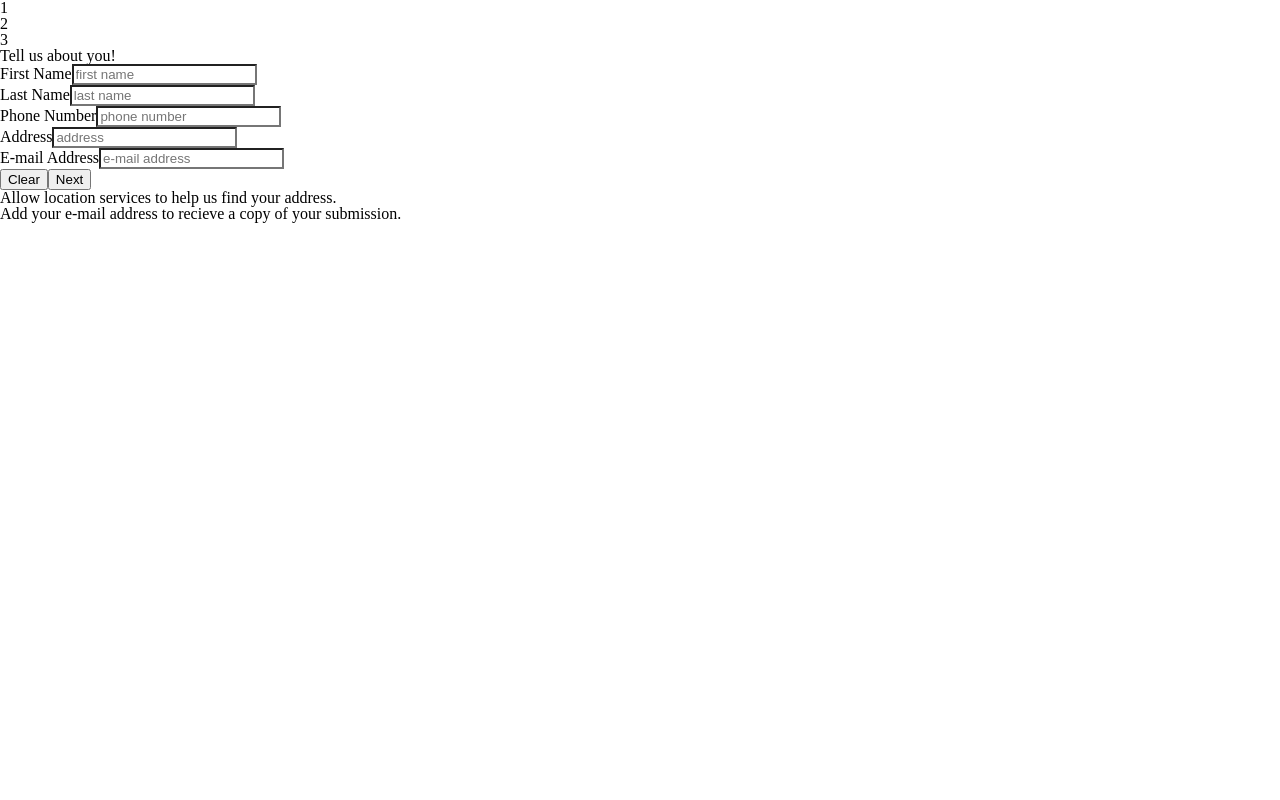
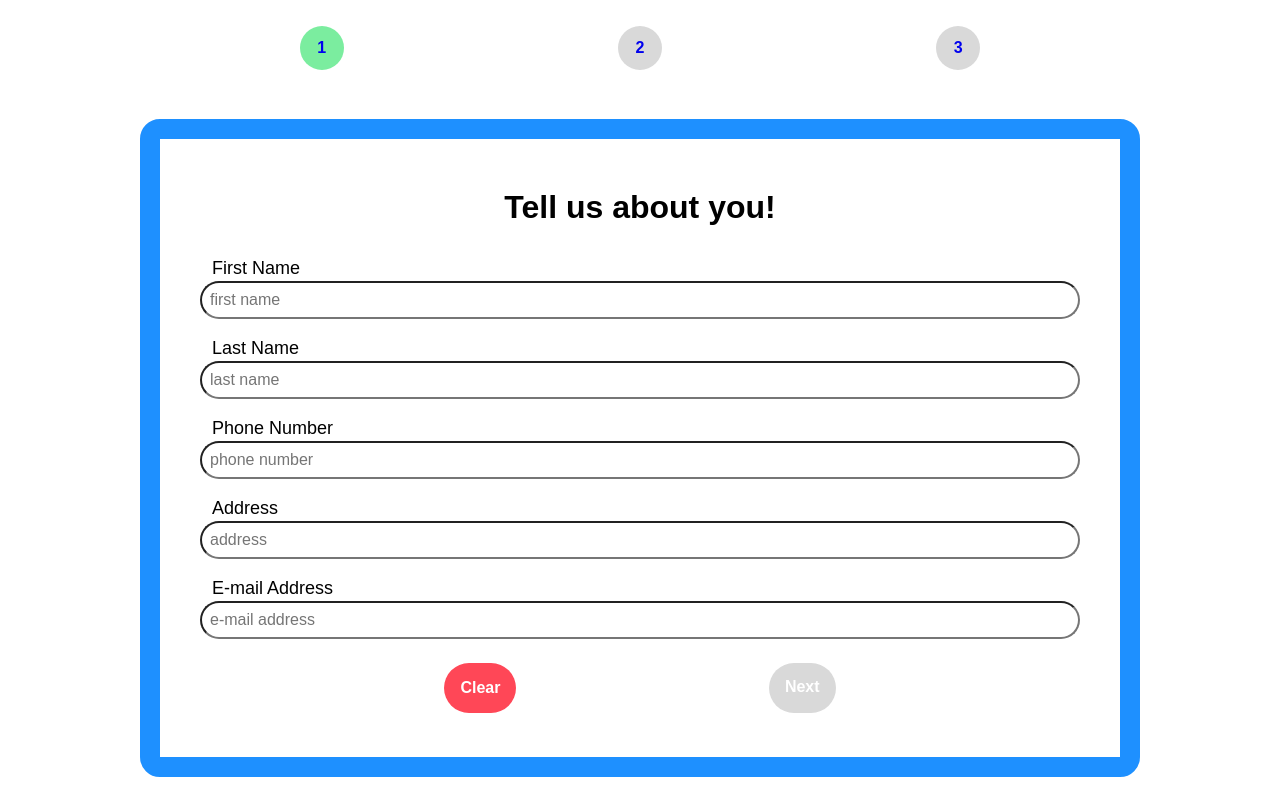
Before and after one commit to DakotahGodfrey/godfrey-nascent-take-home, a React (Create React App) app: page / in a window 1280 px wide. Built offline with nearby package versions, Linux system fonts and the light colour scheme.

Commit message:
styling and layout fixes

```diff
--- a/src/app/App.tsx
+++ b/src/app/App.tsx
@@ -3,12 +3,10 @@ import { BrowserRouter, Routes, Route } from "react-router-dom";
 import UserPage from "pages/UserPage";
 import Pokedex from "pages/Pokedex";
 import Confirm from "pages/Confirm";
-import ProgressIndicator from "components/ProgessIndicator";
 
 function App() {
   return (
     <div className='app'>
-      <ProgressIndicator path='' />
       <BrowserRouter>
         <Routes>
           <Route path={"/"} element={<UserPage />}></Route>
--- a/src/components/Container.tsx
+++ b/src/components/Container.tsx
@@ -1,4 +1,56 @@
 import styled from "styled-components";
+import { theme } from "styles/theme";
 
-const Container = styled.section``;
+const Container = styled.section`
+  margin-inline: auto;
+  max-height: max-content;
+  width: 90%;
+  max-width: 1000px;
+  padding: 28px 32px;
+  background-color: ${(props) => props.theme.secondary};
+  border: 20px solid ${(props) => props.theme.accent};
+  border-radius: 20px;
+  h1 {
+    font-size: ${(props) => props.theme.headingLG};
+    margin: 24px 0;
+    text-align: center;
+    font-weight: bold;
+  }
+  h2,
+  h3 {
+    font-size: ${(props) => props.theme.headingMD};
+    margin: 16px 0;
+  }
+  .control-group {
+    padding: 8px;
+    label {
+      margin: 4px 12px;
+      font-size: 18px;
+    }
+    input {
+      padding: 8px;
+      border-radius: 24px;
+    }
+  }
+  label {
+    display: block;
+  }
+  input {
+    width: 100%;
+    font-size: 16px;
+  }
+  .options {
+    margin: 16px 0;
+    display: flex;
+    justify-content: space-evenly;
+    button,
+    a {
+      color: ${(props) => props.theme.secondary};
+      background-color: ${(props) => props.theme.accent};
+      &[type="reset"] {
+        background-color: ${(props) => props.theme.alert};
+      }
+    }
+  }
+`;
 export default Container;
--- a/src/components/PokemonCard.tsx
+++ b/src/components/PokemonCard.tsx
@@ -1,9 +1,46 @@
+import { Link } from "react-router-dom";
 import styled from "styled-components";
 import { Pokemon } from "types";
 
 const PokemonCardContainer = styled.div`
-  display: grid;
-  grid-template-columns: 1fr 1fr;
+  display: flex;
+  padding: 24px;
+  justify-content: space-around;
+  img {
+    object-fit: contain;
+    flex-shrink: 2;
+    min-width: 100px;
+    max-width: 250px;
+    padding: 32px;
+  }
+  > div {
+    flex-shrink: 1;
+    padding: 16px;
+    display: flex;
+    flex-direction: column;
+    justify-content: space-around;
+    p {
+      text-transform: capitalize;
+
+      margin: 8px 0;
+      font-size: 18px;
+      span {
+        font-weight: 600;
+      }
+    }
+    .options {
+      button {
+        background-color: ${(props) => props.theme.alert};
+      }
+      display: grid;
+      grid-template-columns: 1fr;
+      text-align: center;
+      gap: 16px;
+    }
+    .choose {
+      background-color: ${(props) => props.theme.success};
+    }
+  }
 `;
 
 export interface IPokemonCardProps {
@@ -26,16 +63,24 @@ const PokemonCard: React.FC<IPokemonCardProps> = ({
         alt=''
       />
       <div>
-        <h2>
-          <span>#:{pokemon.id}</span> <span>Name: {pokemon.name}</span>
-        </h2>
-        <p>Bio</p>
+        <div>
+          <p>
+            <span>Pokedex Entry:</span> {pokemon.id}
+          </p>
+          <p>
+            <span>Name:</span> {pokemon.name}
+          </p>
+        </div>
+
         {!isChosen && handleChooseClick ? (
-          <button onClick={() => handleChooseClick(pokemon)}>
+          <button className='choose' onClick={() => handleChooseClick(pokemon)}>
             I Choose You
           </button>
         ) : isChosen && setFreeClick ? (
-          <button onClick={() => setFreeClick()}>Set Free</button>
+          <div className='options'>
+            <button onClick={() => setFreeClick()}>Set Free</button>
+            <Link to={"/confirm"}>Next</Link>
+          </div>
         ) : null}
       </div>
     </PokemonCardContainer>
--- a/src/components/ProgessIndicator.tsx
+++ b/src/components/ProgessIndicator.tsx
@@ -1,16 +1,43 @@
 import styled from "styled-components";
 import React from "react";
+import { Link } from "react-router-dom";
 
-const Header = styled.header``;
+const Header = styled.header`
+  display: flex;
+  justify-content: space-evenly;
+  padding: 1.6rem;
+  background-color: #fff;
+
+  div {
+    border-radius: 50%;
+    height: 44px;
+    width: 44px;
+    display: flex;
+    flex-direction: column;
+    align-items: center;
+    justify-content: center;
+    background-color: ${(props) => props.theme.muted};
+    font-size: ${(props) => props.theme.body};
+  }
+  div.active {
+    background-color: ${(props) => props.theme.success};
+  }
+`;
 interface IProgressIndicatorProps {
-  path: string;
+  step: number;
 }
-const ProgressIndicator: React.FC<IProgressIndicatorProps> = ({ path }) => {
+const ProgressIndicator: React.FC<IProgressIndicatorProps> = ({ step }) => {
   return (
     <Header>
-      <div>1</div>
-      <div>2</div>
-      <div>3</div>
+      <div className={step === 1 ? "active" : ""}>
+        <Link to={"/"}>1</Link>
+      </div>
+      <div className={step === 2 ? "active" : ""}>
+        <Link to={"/pokemon"}>2</Link>
+      </div>
+      <div className={step === 3 ? "active" : ""}>
+        <Link to={"/confirm"}>3</Link>
+      </div>
     </Header>
   );
 };
--- /dev/null
+++ b/src/components/UserForm.tsx
@@ -0,0 +1,106 @@
+import React from "react";
+import {
+  updateFirstName,
+  updateLastName,
+  updatePhone,
+  updateAddress,
+  updateEmail,
+  selectUser,
+  clearUser,
+} from "app/userSlice";
+import { useAppDispatch, useAppSelector } from "app/hooks";
+import { Link } from "react-router-dom";
+
+interface IUserFormProps {
+  isConfirm?: boolean;
+}
+const UserForm: React.FC<IUserFormProps> = ({ isConfirm }) => {
+  const { firstName, lastName, phone, address, email } =
+    useAppSelector(selectUser);
+  const dispatch = useAppDispatch();
+  const handleInputChange = (
+    e: React.ChangeEvent<HTMLInputElement>,
+    action: any
+  ) => {
+    dispatch(action(e.currentTarget.value));
+  };
+  return (
+    <form onSubmit={(e) => e.preventDefault()}>
+      <div className='control-group'>
+        <label htmlFor='firstName'>First Name</label>
+        <input
+          type='text'
+          name='first_name'
+          placeholder='first name'
+          value={firstName}
+          required
+          id='firstName'
+          onChange={(e) => handleInputChange(e, updateFirstName)}
+        />
+      </div>
+      <div className='control-group'>
+        <label htmlFor='lastName'>Last Name</label>
+        <input
+          type='text'
+          name='last_name'
+          placeholder='last name'
+          value={lastName}
+          required
+          id='lastName'
+          onChange={(e) => handleInputChange(e, updateLastName)}
+        />
+      </div>
+      <div className='control-group'>
+        <label htmlFor='phoneNumber'>Phone Number</label>
+        <input
+          type='tel'
+          name='phone'
+          placeholder='phone number'
+          value={phone}
+          id='phoneNumber'
+          required
+          onChange={(e) => handleInputChange(e, updatePhone)}
+        />
+      </div>
+      <div className='control-group'>
+        <label htmlFor='address'>Address</label>
+        <input
+          type='text'
+          name='address'
+          placeholder='address'
+          value={address}
+          id='address'
+          onChange={(e) => handleInputChange(e, updateAddress)}
+        />
+      </div>
+      <div className='control-group'>
+        <label htmlFor='email'>E-mail Address</label>
+        <input
+          type='email'
+          name='email'
+          placeholder='e-mail address'
+          value={email}
+          id='email'
+          onChange={(e) => handleInputChange(e, updateEmail)}
+        />
+      </div>
+      <div className='options'>
+        <button type='reset' onClick={() => dispatch(clearUser())}>
+          Clear
+        </button>
+        {isConfirm ? null : (
+          <Link
+            className={`${
+              !firstName || !lastName || !phone ? "disabled-link" : ""
+            }`}
+            to='/pokemon'
+          >
+            Next
+          </Link>
+        )}
+      </div>
+    </form>
+  );
+};
+
+export default UserForm;
--- a/src/index.tsx
+++ b/src/index.tsx
@@ -4,7 +4,8 @@ import App from "app/App";
 import { Provider } from "react-redux";
 import { persistor, store } from "app/store";
 import { PersistGate } from "redux-persist/integration/react";
-
+import { ThemeProvider } from "styled-components";
+import { theme } from "styles/theme";
 const root = ReactDOM.createRoot(
   document.getElementById("root") as HTMLElement
 );
@@ -12,7 +13,9 @@ root.render(
   <React.StrictMode>
     <Provider store={store}>
       <PersistGate loading={null} persistor={persistor}>
-        <App />
+        <ThemeProvider theme={theme}>
+          <App />
+        </ThemeProvider>
       </PersistGate>
     </Provider>
   </React.StrictMode>
--- a/src/pages/Confirm.tsx
+++ b/src/pages/Confirm.tsx
@@ -1,34 +1,23 @@
 import Container from "components/Container";
 import React from "react";
 import { useAppDispatch, useAppSelector } from "app/hooks";
-import { clearAll, selectUser } from "app/userSlice";
+import { selectUser, clearPokemon } from "app/userSlice";
 import PokemonCard from "components/PokemonCard";
+import UserForm from "components/UserForm";
+import ProgressIndicator from "components/ProgessIndicator";
 
 const Confirm: React.FC = () => {
-  const { firstName, lastName, phone, address, email, pokemon } =
-    useAppSelector(selectUser);
-
+  const { pokemon } = useAppSelector(selectUser);
+  const dispatch = useAppDispatch();
   return (
-    <Container>
-      <h1>Confirm You Details</h1>
-      <div className='userCard'>
-        <p>
-          <span>Name:</span>
-          {firstName} {lastName}
-        </p>
-        <p>
-          <span>Phone Number: </span> {phone}
-        </p>
-        <p>
-          <span>Address: </span> {address}
-        </p>
-        <p>
-          <span>Email Address:</span> {email}
-        </p>
-      </div>
-      {/* <PokemonCard/> */}
-      {pokemon && <PokemonCard pokemon={pokemon} />}
-    </Container>
+    <>
+      <ProgressIndicator step={3} />
+      <Container>
+        <h1>Confirm Your Details</h1>
+        <UserForm isConfirm />
+        {pokemon && <PokemonCard pokemon={pokemon} />}
+      </Container>
+    </>
   );
 };
 
--- a/src/pages/UserPage.tsx
+++ b/src/pages/UserPage.tsx
@@ -1,104 +1,19 @@
 import React from "react";
-import styled from "styled-components";
 import Container from "components/Container";
-import {
-  updateFirstName,
-  updateLastName,
-  updatePhone,
-  updateAddress,
-  updateEmail,
-  selectUser,
-  clearUser,
-} from "app/userSlice";
-import { useAppDispatch, useAppSelector } from "app/hooks";
-
-const UserForm = styled.form``;
-
-const ControlGroup = styled.div``;
+import ProgressIndicator from "components/ProgessIndicator";
+import UserForm from "components/UserForm";
 
 const UserPage: React.FC = () => {
-  const { firstName, lastName, phone, address, email } =
-    useAppSelector(selectUser);
-  const dispatch = useAppDispatch();
-  const handleInputChange = (
-    e: React.ChangeEvent<HTMLInputElement>,
-    action: any
-  ) => {
-    dispatch(action(e.currentTarget.value));
-  };
   return (
-    <main>
-      <Container>
-        <h1>Tell us about you!</h1>
-        <UserForm onSubmit={(e) => e.preventDefault()}>
-          <ControlGroup>
-            <label htmlFor='firstName'>First Name</label>
-            <input
-              type='text'
-              name='first_name'
-              placeholder='first name'
-              value={firstName}
-              id='firstName'
-              onChange={(e) => handleInputChange(e, updateFirstName)}
-            />
-          </ControlGroup>
-          <ControlGroup>
-            <label htmlFor='lastName'>Last Name</label>
-            <input
-              type='text'
-              name='last_name'
-              placeholder='last name'
-              value={lastName}
-              id='lastName'
-              onChange={(e) => handleInputChange(e, updateLastName)}
-            />
-          </ControlGroup>
-          <ControlGroup>
-            <label htmlFor='phoneNumber'>Phone Number</label>
-            <input
-              type='tel'
-              name='phone'
-              placeholder='phone number'
-              value={phone}
-              id='phoneNumber'
-              onChange={(e) => handleInputChange(e, updatePhone)}
-            />
-          </ControlGroup>
-          <ControlGroup>
-            <label htmlFor='address'>Address</label>
-            <input
-              type='text'
-              name='address'
-              placeholder='address'
-              value={address}
-              id='address'
-              onChange={(e) => handleInputChange(e, updateAddress)}
-            />
-          </ControlGroup>
-          <ControlGroup>
-            <label htmlFor='email'>E-mail Address</label>
-            <input
-              type='email'
-              name='email'
-              placeholder='e-mail address'
-              value={email}
-              id='email'
-              onChange={(e) => handleInputChange(e, updateEmail)}
-            />
-          </ControlGroup>
-          <div>
-            <button type='reset' onClick={() => dispatch(clearUser())}>
-              Clear
-            </button>
-            <button type='submit'>Next</button>
-          </div>
-        </UserForm>
-      </Container>
-      <section>
-        <p>Allow location services to help us find your address.</p>
-        <p>Add your e-mail address to recieve a copy of your submission.</p>
-      </section>
-    </main>
+    <>
+      <ProgressIndicator step={1} />
+      <main>
+        <Container>
+          <h1>Tell us about you!</h1>
+          <UserForm />
+        </Container>
+      </main>
+    </>
   );
 };
 
--- a/src/styles/reset.scss
+++ b/src/styles/reset.scss
@@ -1,7 +1,9 @@
+html,
 *,
 *:before,
 *:after {
   box-sizing: border-box;
+  font-size: 10px;
 }
 
 html,
@@ -66,42 +68,43 @@ video {
   text-size-adjust: none;
 }
 
-footer,
 header,
-nav,
-section,
 main {
   display: block;
 }
 
 body {
   line-height: 1;
+  font-family: sans-serif;
+  font-size: 16px;
 }
 
-ol,
-ul {
-  list-style: none;
+main {
+  display: flex;
+  align-items: center;
 }
 
-blockquote,
-q {
-  quotes: none;
+a {
+  text-decoration: none;
 }
 
-blockquote:before,
-blockquote:after,
-q:before,
-q:after {
-  content: "";
-  content: none;
+button,
+a {
+  font-weight: 600;
+  padding: 16px;
+  border: none;
+  border-radius: 50px;
+  font-size: 16px;
 }
 
-table {
-  border-collapse: collapse;
-  border-spacing: 0;
+.app {
+  min-height: 100vh;
+  display: grid;
+  grid-template-columns: 1fr;
+  grid-template-rows: max-content 1fr;
 }
 
-input {
-  -webkit-appearance: none;
-  border-radius: 0;
+a.disabled-link {
+  pointer-events: none;
+  background-color: #d9d9d9 !important;
 }
```
Also changed, not shown: src/pages/Pokedex.tsx (+22 -3 lines), src/styles/theme.ts (+12 -16 lines).
